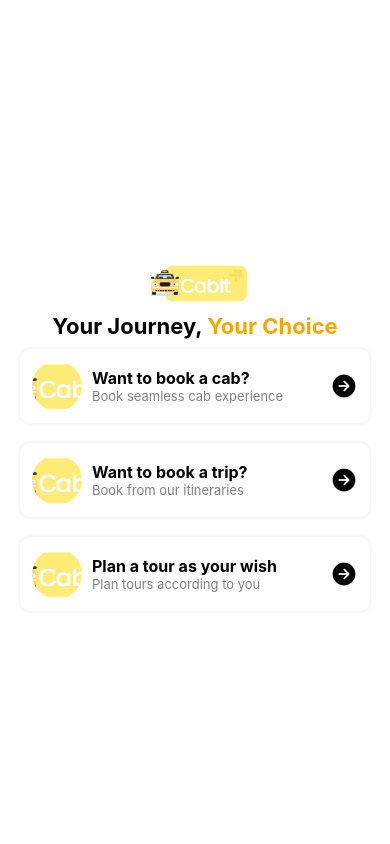
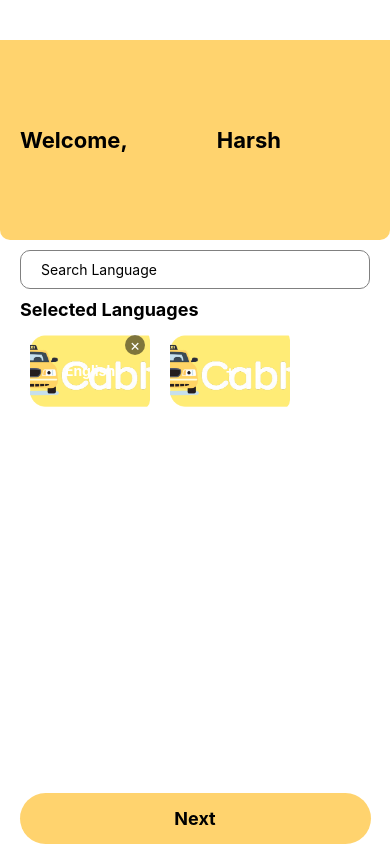
Before and after one commit to Cabit-Tourism-App/Cabit-App, a React Native app: screen / in a window 390 px wide. Built offline with nearby package versions, Linux system fonts and the light colour scheme.

Commit message:
onboarding 2

```diff
--- a/App.tsx
+++ b/App.tsx
@@ -5,11 +5,12 @@ import SplashScreen from "pages/Splash_Screen/Splash";
 import MapScreen from "pages/CabBooking/booking";
 import OnboardingScreen11 from "pages/Onboarding/OnboardingScreen11";
 import NavigationScreen from "./pages/Navigation/navigation";
+import LanguageSelectionScreen from "pages/Language/language";
 // import HomeScreen from "pages/home_screen";
 // import OnboardingScreen from "pages/onboarding/screen1";
 // import NavigatorPage from "pages/navigation_screen";
 export default function App() {
   return (
-   <NavigationScreen navigation={""}/>
+   <LanguageSelectionScreen/>
   );
 }
--- a/pages/Language/Components/header.js
+++ b/pages/Language/Components/header.js
@@ -1,6 +1,6 @@
 import React from "react";
 import { View, Text, StyleSheet } from "react-native";
-import { Bell, Grid } from "lucide-react-native"; // Icons
+// import { Bell, Grid } from "lucide-react-native"; // Icons
 
 const Header = ({ username }) => {
   return (
@@ -8,8 +8,8 @@ const Header = ({ username }) => {
       <Text style={styles.welcome}>Welcome,</Text>
       <Text style={styles.username}>{username}</Text>
       <View style={styles.icons}>
-        <Bell size={24} color="black" />
-        <Grid size={24} color="black" style={{ marginLeft: 10 }} />
+        {/* <Bell size={24} color="black" /> */}
+        {/* <Grid size={24} color="black" style={{ marginLeft: 10 }} /> */}
       </View>
     </View>
   );
@@ -19,11 +19,14 @@ const styles = StyleSheet.create({
   container: {
     backgroundColor: "#FFD36E",
     padding: 20,
-    borderBottomLeftRadius: 30,
-    borderBottomRightRadius: 30,
+    borderBottomLeftRadius: 10,
+    borderBottomRightRadius: 10,
     flexDirection: "row",
     alignItems: "center",
     justifyContent: "space-between",
+    marginTop:40,
+    widt:100,
+    height:200,
   },
   welcome: {
     fontSize: 22,
--- a/pages/Language/Components/searchBar.js
+++ b/pages/Language/Components/searchBar.js
@@ -1,11 +1,11 @@
 import React from "react";
 import { View, TextInput, StyleSheet } from "react-native";
-import { Search } from "lucide-react-native";
+// import { Search } from "lucide-react-native";
 
 const SearchBar = ({ placeholder }) => {
   return (
     <View style={styles.container}>
-      <Search size={20} color="gray" />
+      {/* <Search size={20} color="gray" /> */}
       <TextInput placeholder={placeholder} style={styles.input} />
     </View>
   );
--- a/pages/Language/language.js
+++ b/pages/Language/language.js
@@ -1,13 +1,13 @@
 import React, { useState } from "react";
 import { View, Text, StyleSheet, ScrollView } from "react-native";
-import Header from "../components/header";
-import SearchBar from "../components/searchBar";
-import LanguageCard from "../components/languageCard";
-import Button from "../components/button";
+import Header from "./Components/header";
+import SearchBar from "./Components/searchBar";
+import LanguageCard from "./Components/languageCard";
+import Button from "./Components/button";
 
 const LanguageSelectionScreen = () => {
   const [selectedLanguages, setSelectedLanguages] = useState([
-    { name: "English", image: require("../assets/english.png") }, // Replace with actual path
+    { name: "English", image: require("../../assets/logo.png") }, // Replace with actual path
   ]);
 
   const handleRemove = (language) => {
@@ -23,7 +23,7 @@ const LanguageSelectionScreen = () => {
         {selectedLanguages.map((lang, index) => (
           <LanguageCard key={index} language={lang.name} image={lang.image} onRemove={() => handleRemove(lang.name)} />
         ))}
-        <LanguageCard language="+" image={require("../assets/add.png")} /> {/* Placeholder for adding */}
+        <LanguageCard language="+" image={require("../../assets/logo.png")} /> {/* Placeholder for adding */}
       </ScrollView>
       <Button title="Next" onPress={() => console.log("Next Pressed")} />
     </View>
```
Also changed, not shown: pages/Onboarding/OnboardingScreen12.js (added, +21 -0 lines).
